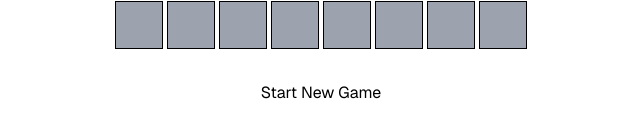
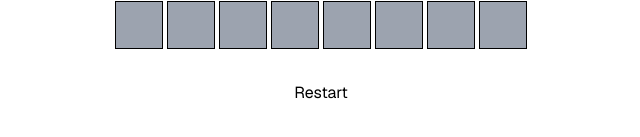
Before and after one commit to johnnygerard/minesweeper, a Next.js app: page / in a window 1280 px wide. Both pictures are taken after a click on the element 458 px from the left and 218 px from the top of the page. Shown: the part 557-694 px from the top of the page, without its empty margins (319-959 px from the left). Built offline with nearby package versions, Linux system fonts and the light colour scheme.

Commit message:
feat: improve restart button

```diff
--- a/src/components/game.tsx
+++ b/src/components/game.tsx
@@ -17,9 +17,17 @@ export const Game = (): JSX.Element => {
     <main className="flex flex-col items-center gap-8">
       <MineCounter remaining={state.board.mines - state.board.flags} />
       <Board board={state.board} dispatch={dispatch} />
-      <button type="button" onClick={() => dispatch({ type: "RESTART" })}>
-        Start New Game
-      </button>
+      {state.status !== "INITIAL" && (
+        <button type="button" onClick={() => dispatch({ type: "RESTART" })}>
+          {
+            {
+              PLAYING: "Restart",
+              WON: "Play again",
+              LOST: "Try again",
+            }[state.status]
+          }
+        </button>
+      )}
     </main>
   );
 };
```
